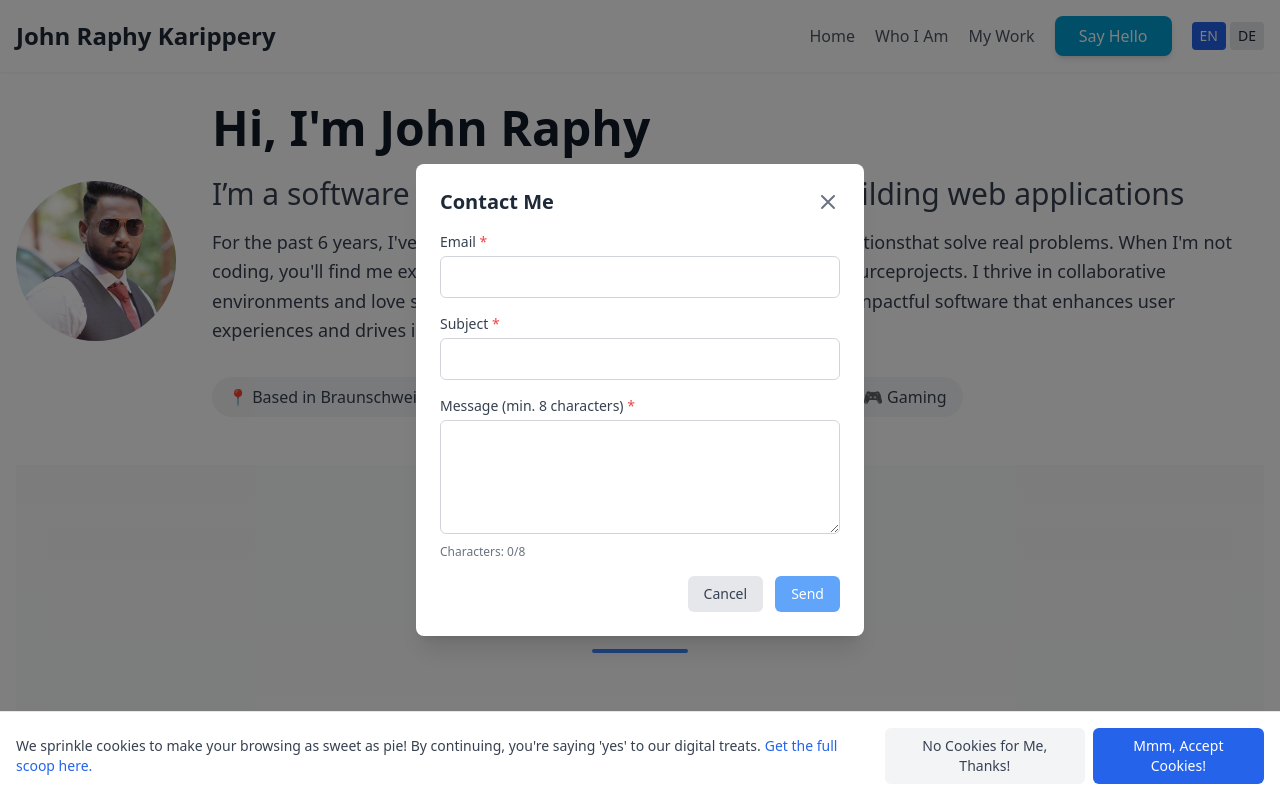
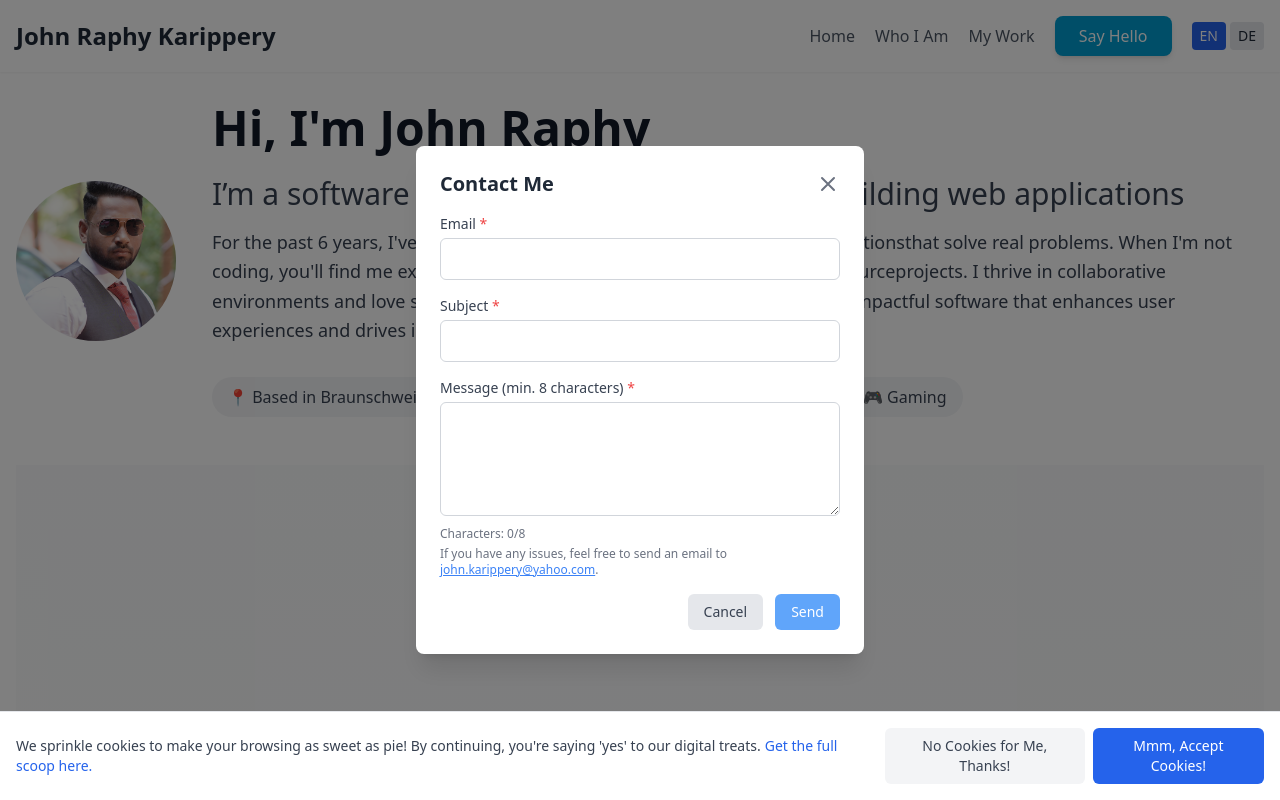
Before and after one commit to karippery/portfolio, a React (Create React App) app: page /#/home in a window 1280 px wide. Both pictures are taken after a click on the button "Say Hello". Shown: the top 800 px of the page. Built offline with nearby package versions, Linux system fonts and the light colour scheme.

Commit message:
add infor on contact me

```diff
--- a/src/components/ContactModal.tsx
+++ b/src/components/ContactModal.tsx
@@ -113,6 +113,8 @@ const ContactModal = ({ isOpen, onClose }: { isOpen: boolean; onClose: () => voi
               <p className="mt-1 text-xs text-gray-500">
                 Characters: {formData.message.length}/8
               </p>
+              <p className="mt-1 text-xs text-gray-500">
+                If you have any issues, feel free to send an email to <a href="mailto:john.karippery@yahoo.com" className="text-blue-500 underline">john.karippery@yahoo.com</a>. </p>
             </div>
 
             <div className="flex justify-end space-x-3">
```
